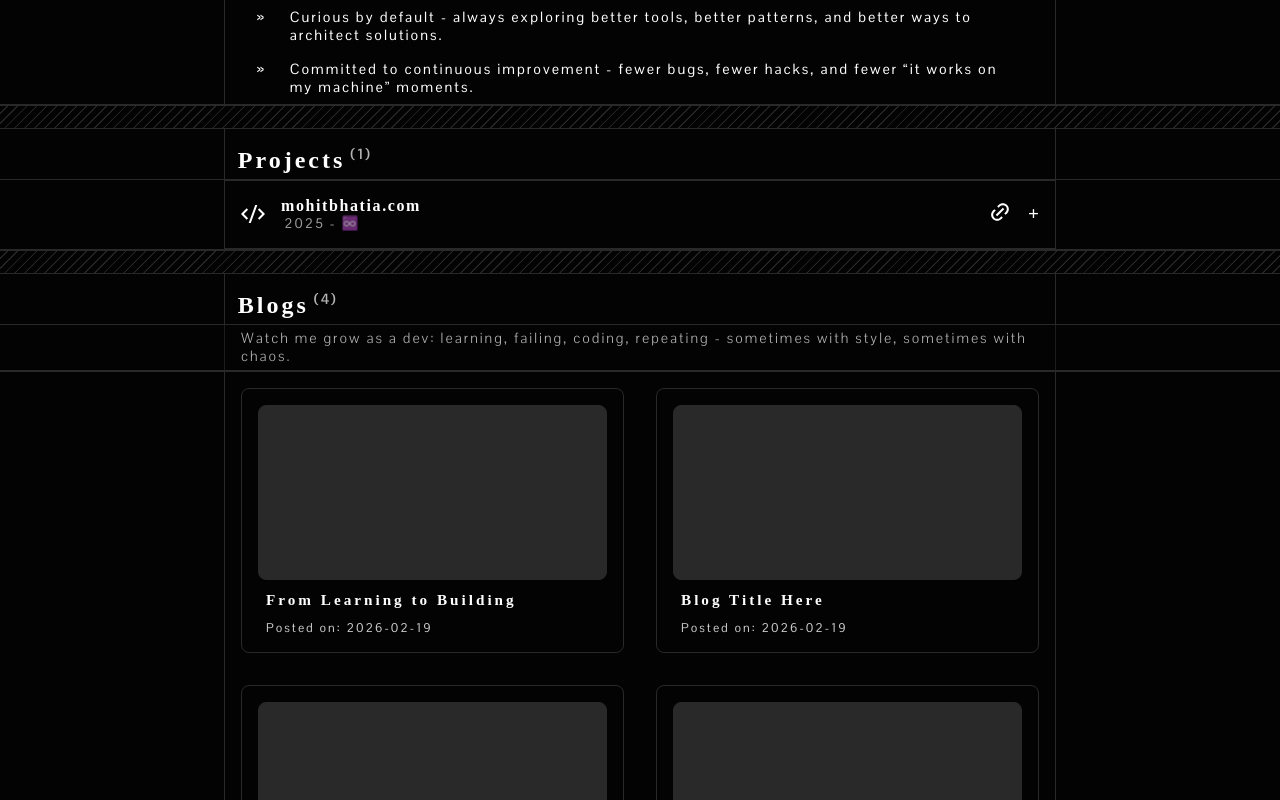
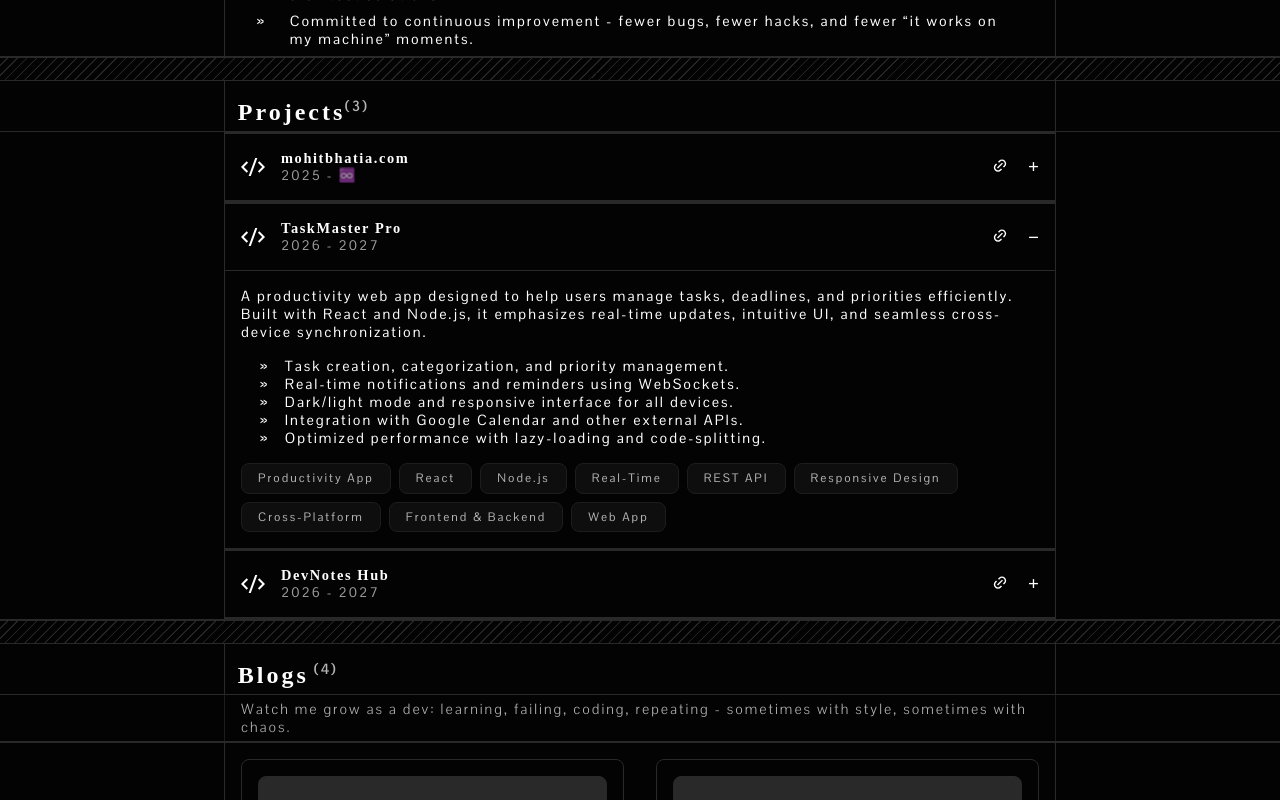
Before and after one commit to Bhatia612/My-Portfolio, a React (Vite) app: page /#/ in a window 1280 px wide. Shown: the part 1040-1840 px from the top of the page. Built offline with nearby package versions, Linux system fonts and the light colour scheme; a web font is replaced by a local one.

Commit message:
improved projecs accordions . . .

```diff
--- a/src/components/BlogContainer.jsx
+++ b/src/components/BlogContainer.jsx
@@ -34,7 +34,7 @@ const BlogContainer = ({ maxBlogs }) => {
       </div>
       <div className="blog-container-inner">
         <div className="blog-container">
-          {blogsToShow.map((blog, index) => (
+          {blogsToShow.map((blog) => (
             <BlogCard
               key={blog.slug}
               title={blog.title}
--- a/src/components/Navbar.jsx
+++ b/src/components/Navbar.jsx
@@ -8,7 +8,6 @@ const Navbar = () => {
     <nav className='navbar'>
         <ul className='navbar__list'>
             <li><Link to="/">Portfolio</Link></li>
-            <li>Projects</li>
             <li><Link to="/blogs">Blog</Link></li>
         </ul>
     </nav>
--- a/src/components/ProjectsContainer.jsx
+++ b/src/components/ProjectsContainer.jsx
@@ -2,22 +2,26 @@ import { useState } from "react";
 import { projects } from "../data/projects";
 import { RiLinkM, RiCodeSSlashLine } from "@remixicon/react";
 
-
 export default function ProjectsContainer() {
-  return <>
-    <h1>Projects<sup> ({projects.length})</sup></h1>
+  return (
+    <>
+      <h1>
+        Projects<sup>({projects.length})</sup>
+      </h1>
       <div className="projects">
         <div className="projects__accordion">
           {projects.map((project, index) => (
-          <ProjectAccordion key={index} project={project} />
+
+            <ProjectAccordion key={index} project={project} index={index} />
           ))}
         </div>
       </div>
-  </>;
+    </>
+  );
 }
 
-function ProjectAccordion({ project }) {
-  const [open, setOpen] = useState(false);
+function ProjectAccordion({ project, index }) {
+  const [open, setOpen] = useState(index === 1);
 
   return (
     <div className={`projects__item ${open ? "active" : ""}`}>
@@ -28,18 +32,14 @@ function ProjectAccordion({ project }) {
         onClick={() => setOpen(!open)}
         onKeyDown={(e) => e.key === "Enter" && setOpen(!open)}
       >
-        {/* LEFT SIDE */}
         <div className="projects__left">
-
-          < RiCodeSSlashLine />
-
+          <RiCodeSSlashLine className="projects__icon-left" />
           <div className="project-t-d">
             <h3>{project.title}</h3>
             <p className="projects__date">{project.date}</p>
           </div>
         </div>
 
-        {/* RIGHT SIDE */}
         <div className="projects__right">
           {project.link && (
             <div className="projects__tooltip-wrapper">
@@ -52,23 +52,15 @@ function ProjectAccordion({ project }) {
               >
                 <RiLinkM />
               </a>
-              <span className="projects__tooltip">
-                Open project link
-              </span>
+              <span className="projects__tooltip">Open project link</span>
             </div>
           )}
-
-          <span className="projects__icon">
-            {open ? "−" : "+"}
-          </span>
+          <span className="projects__icon">{open ? "−" : "+"}</span>
         </div>
       </div>
 
-      {open && (
-        <div className="projects__content">
-          <p className="projects__description">
-            {project.description}
-          </p>
+      <div className={`projects__content ${open ? "open" : ""}`}>
+        <p className="projects__description">{project.description}</p>
 
         <ul>
           {project.features.map((feature, i) => (
@@ -84,7 +76,6 @@ function ProjectAccordion({ project }) {
           ))}
         </div>
       </div>
-      )}
     </div>
   );
 }
--- a/src/data/projects.js
+++ b/src/data/projects.js
@@ -29,4 +29,54 @@ export const projects = [
       "Vercel Deployment",
     ],
   },
+  {
+    title: "TaskMaster Pro",
+    date: "2026 - 2027",
+    link: "https://example.com/taskmaster-pro",
+    description:
+      "A productivity web app designed to help users manage tasks, deadlines, and priorities efficiently. Built with React and Node.js, it emphasizes real-time updates, intuitive UI, and seamless cross-device synchronization.",
+    features: [
+      "Task creation, categorization, and priority management.",
+      "Real-time notifications and reminders using WebSockets.",
+      "Dark/light mode and responsive interface for all devices.",
+      "Integration with Google Calendar and other external APIs.",
+      "Optimized performance with lazy-loading and code-splitting.",
+    ],
+    tags: [
+      "Productivity App",
+      "React",
+      "Node.js",
+      "Real-Time",
+      "REST API",
+      "Responsive Design",
+      "Cross-Platform",
+      "Frontend & Backend",
+      "Web App",
+    ],
+  },
+  {
+    title: "DevNotes Hub",
+    date: "2026 - 2027",
+    link: "https://example.com/devnotes-hub",
+    description:
+      "A collaborative platform for developers to write, share, and organize technical notes and snippets. Focused on searchability, tagging, and team collaboration, built with Next.js, TypeScript, and MongoDB.",
+    features: [
+      "Rich-text editor for notes with code syntax highlighting.",
+      "Tagging, categorization, and full-text search for easy retrieval.",
+      "Team collaboration with role-based permissions.",
+      "Responsive design ensuring usability across devices.",
+      "Data persisted securely with MongoDB and cloud deployment.",
+    ],
+    tags: [
+      "Developer Tool",
+      "Next.js",
+      "TypeScript",
+      "MongoDB",
+      "Collaboration",
+      "Code Snippets",
+      "Responsive Design",
+      "Web Application",
+      "Frontend & Backend",
+    ],
+  },
 ];
--- a/src/styles/components/_about.scss
+++ b/src/styles/components/_about.scss
@@ -23,7 +23,7 @@
 
         li {
             position: relative;
-            padding: .5rem 2rem;
+            padding: 0rem 2rem;
             padding-bottom: .5rem;
             width: $content-width;
             @extend %font-sec;
--- a/src/styles/components/_blogs.scss
+++ b/src/styles/components/_blogs.scss
@@ -1,6 +1,6 @@
 @use "../utils" as *;
 
-//Card and Container
+// Card and Container . . .
 
 .blog-container-outer {
   width: 100vw;
--- a/src/styles/components/_projects.scss
+++ b/src/styles/components/_projects.scss
@@ -6,20 +6,6 @@
     flex-direction: column;
     align-items: center;
     @extend %border-top-bottom;
-
-    &__left {
-        display: flex;
-        align-items: center;
-        gap: 1rem;
-
-    }
-
-    &__right {
-        display: flex;
-        align-items: center;
-        gap: 1rem;
-    }
-
 
     &__accordion {
         width: $content-width;
@@ -30,8 +16,7 @@
         @extend %border-top-bottom;
         overflow: hidden;
         transition: 0.3s ease;
-
-
+        background: $bg-color;
 
         .project-t-d {
             display: flex;
@@ -39,11 +24,14 @@
 
             h3 {
                 @extend %font-pri;
-                font-size: 1rem;
-                letter-spacing: .1rem;
+                font-size: .9rem;
+                letter-spacing: 0.1rem;
+            }
+
+            p {
+                margin: 0;
             }
         }
-
     }
 
     &__header {
@@ -51,22 +39,99 @@
         justify-content: space-between;
         align-items: center;
         cursor: pointer;
+        padding: 1rem;
+        @extend %border-top-bottom;
 
-        &>* {
-            margin: 1rem;
-        }
 
 
         &:hover {
             background: $bg-hover;
         }
+
+        &>* {
+            margin: 0;
+        }
+    }
+
+    &__left {
+        display: flex;
+        align-items: center;
+        gap: 1rem;
+
+        .projects__icon-left {
+            font-size: 1.5rem;
+        }
+    }
+
+    &__right {
+        display: flex;
+        align-items: center;
+        gap: 1rem;
+    }
+
+    &__icon {
+        font-size: 1.2rem;
+        font-weight: bold;
+        display: flex;
+        align-items: center;
+        transition: transform 0.3s ease;
+    }
+
+    &__item.active .projects__icon {
+        transform: rotate(180deg);
+    }
+
+    &__date {
+        @extend %font-sec;
+        font-size: 0.85rem !important;
+        opacity: 0.6;
+        margin-left: 0.2rem;
+    }
+
+    &__content {
+        @extend %font-sec;
+        max-height: 0;
+        overflow: hidden;
+        padding: 0 1rem;
+        margin: 0;
+        transition: max-height 0.4s ease, padding 0.4s ease, margin 0.4s ease;
+
+        ul {
+            margin: 1rem 0;
+            padding-left: 1.2rem;
+            list-style: none;
+        }
+    }
+
+    &__content.open {
+        max-height: 1000px;
+        padding: 1rem;
+    }
+
+    &__description {
+        margin-bottom: 0.5rem;
+    }
+
+    &__tags {
+        display: flex;
+        flex-wrap: wrap;
+        gap: 0.5rem;
+        opacity: 0.7;
+    }
+
+    &__tag {
+        padding: 0.4rem 1rem;
+        font-size: 0.75rem;
+        background: $bg-hover;
+        border: 1px solid $border-color;
+        border-radius: 0.5rem;
     }
 
     &__tooltip-wrapper {
         position: relative;
         display: inline-flex;
         align-items: center;
-
+        scale: .7
     }
 
     &__tooltip {
@@ -82,80 +147,16 @@
         opacity: 0;
         pointer-events: none;
         transition: opacity 0.5s ease, transform 0.2s ease;
-
-
-        &__link {
-            font-size: 0rem;
-            opacity: 0.6;
-            transition: 0.2s ease;
-
-
-            &:hover {
-                opacity: 1;
-            }
-        }
+        scale: 1.3;
     }
 
     &__tooltip-wrapper:hover &__tooltip {
         opacity: 1;
-        transform: translateX(-110%);
-        scale: 1.2;
-
-    }
-
-    &__icon {
-        font-size: 1.2rem;
-        font-weight: bold;
-        display: flex;
-        align-items: center;
-        position: relative;
-        gap: 1rem
-    }
-
-    &__date {
-        @extend %font-sec;
-        font-size: 0.85rem !important;
-        opacity: 0.6;
-        margin-left: .2rem;
-    }
-
-    &__content {
-        @extend %font-sec;
-        padding: 1rem;
-        border-top: 1px solid #333;
-
-        ul {
-            margin: 1rem 0;
-            padding-left: 1.2rem;
-            list-style: none;
-
-        }
-    }
-
-    &__description {
-        margin-bottom: 0.5rem;
-    }
-
-    &__tags {
-        display: flex;
-        flex-wrap: wrap;
-        gap: 0.5rem;
-        opacity: .7;
-    }
-
-    &__tag {
-        padding: 0.4rem 1rem;
-        font-size: 0.75rem;
-        background: $bg-hover;
-        border: 1px solid $border-color;
-        border-radius: .5rem;
+        transform: translateX(-110%) scale(1.2);
     }
 }
 
-
-
 @media only screen and (max-width: 768px) {
-
     .projects__tooltip {
         display: none;
     }
--- a/src/styles/responsive.scss
+++ b/src/styles/responsive.scss
@@ -37,7 +37,11 @@
 
         li {
             width: $content-width;
-            padding: .5rem 1rem;
+            padding: .2rem 1rem;
+
+            &:last-child {
+                padding-bottom: 1rem;
+            }
 
 
         }
```
Lines whose indentation alone changed are shown as unchanged.
